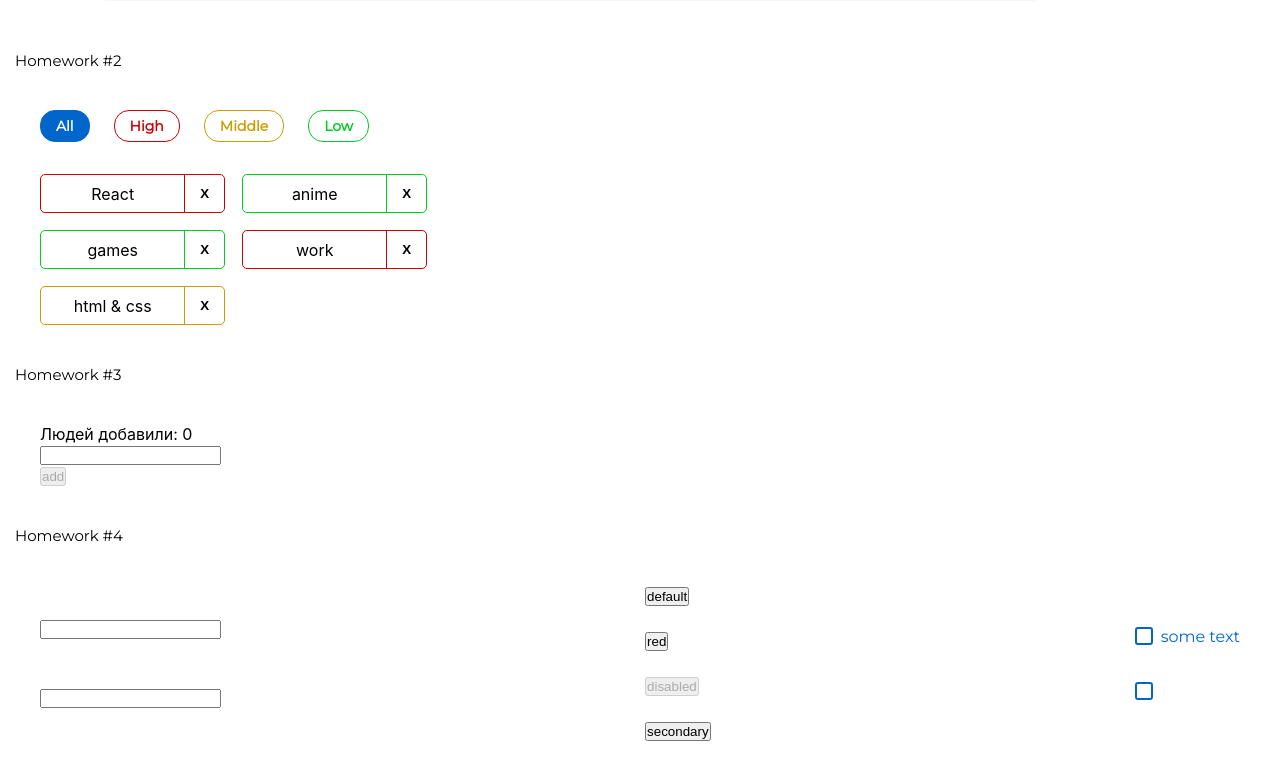
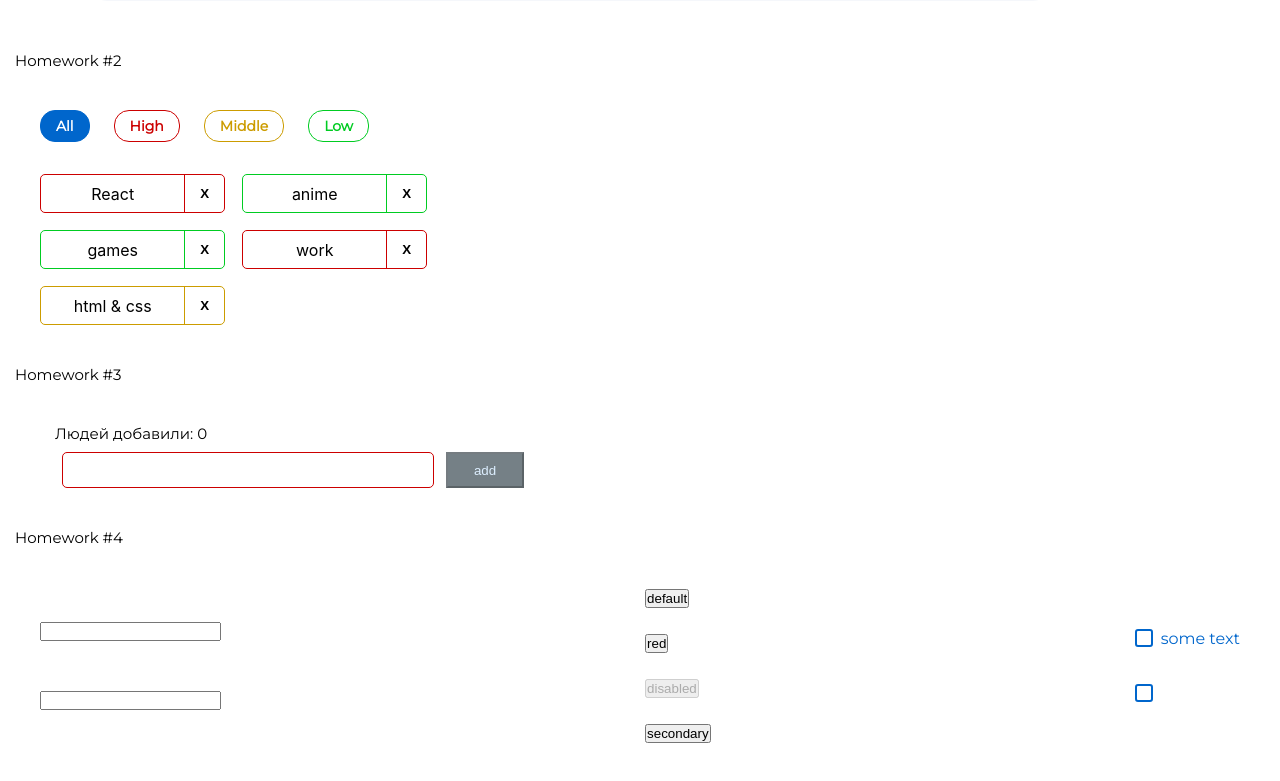
Before and after one commit to chub7/autocheck, a React (Create React App) app: page / in a window 1280 px wide. Shown: the part 488-1269 px from the top of the page. Built offline with nearby package versions, Linux system fonts and the light colour scheme.

Commit message:
9 commit

```diff
--- a/src/s2-homeworks/hw03/Greeting.module.css
+++ b/src/s2-homeworks/hw03/Greeting.module.css
@@ -1,35 +1,69 @@
+@import url('https://fonts.googleapis.com/css2?family=Montserrat&display=swap');
 .greetingForm {
+font-size: 15px;
+    font-family: 'Montserrat', sans-serif;
 }
 
 .inputAndButtonContainer {
+    display: flex;
+    flex-direction: row;
+    margin: 9px 0px 10px 22px;
 }
 
 .error {
+    color: #cc0000;
 }
 
 .input {
+    width: 372px;
+    height: 36px;
+    margin-right: 12px;
+    border: 1px solid #D1D1D1;
+    border-radius: 5px;
 }
 
 .input:focus {
+
+    width: 372px;
+    height: 36px;
+    margin-right: 12px;
+    border: 1px solid #313030;
+    border-radius: 5px;
 }
 
 .errorInput {
+
+    width: 372px;
+    height: 36px;
+    margin-right: 12px;
+    border: 1px solid #CC0000;
+    border-radius: 5px;
 }
 
 .button {
+    background-color: #0066cc;
+    color: #DDEEFF;
+    width: 78px;
+    height: 36px;
+    padding: 5px 24px;
 }
 
 .button:focus {
+    background-color: #004391;
 }
 
 .button:active {
+    background-color: #00366e;
 }
 
 .button:disabled {
+    background-color: #758086;
 }
 
 .text {
+    margin-left: 15px;
 }
 
 .greeting {
+    margin-left: 15px;
 }
--- a/src/s2-homeworks/hw03/Greeting.tsx
+++ b/src/s2-homeworks/hw03/Greeting.tsx
@@ -25,7 +25,7 @@ const Greeting: React.FC<GreetingPropsType> = (
         lastUserName,
     } // деструктуризация пропсов
 ) => {
-    const inputClass =  name ? s.errorInput : s.input // need to fix with (?:)
+    const inputClass =  name ? s.input : s.errorInput // need to fix with (?:)
 
     return (
         <div id={'hw3-form'} className={s.greetingForm}>
```
